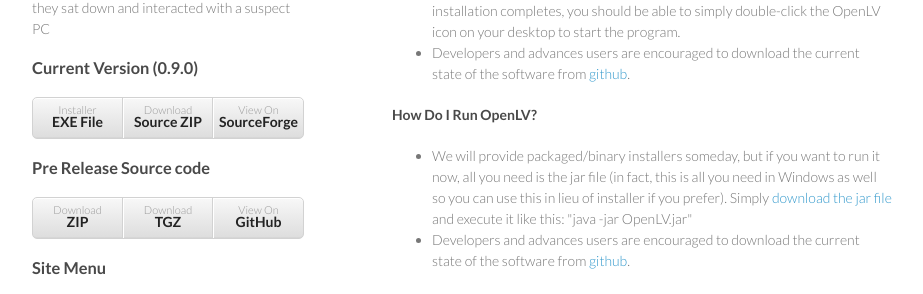
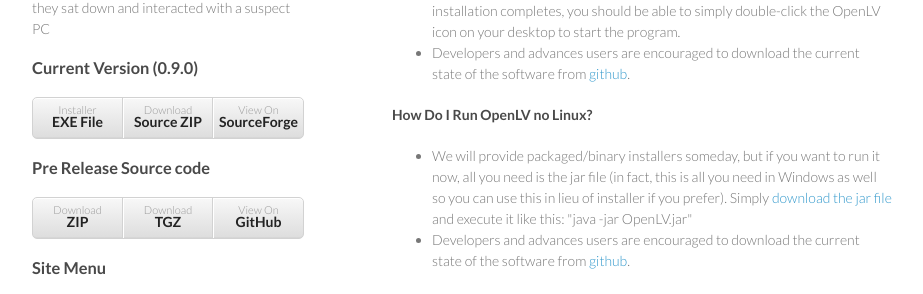
Before and after one commit to tvidas/OpenLV, a Jekyll site: the page built from faq.html, in a window 1280 px wide and 900 px high, scrolled down 900 px. Shown: the part 154-448 px from the top of the window, without its empty margins (178-1101 px from the left). Built offline with Jekyll 4.4.1, drawn with Linux system fonts in a browser that asks for light colours.

Commit message:
updates faq to reflect state of linux installer (does not exist :)

```diff
--- a/faq.html
+++ b/faq.html
@@ -121,7 +121,7 @@
           </ul>
         </p>
 		<a name="How Do I Run OpenLV on Linux?"></a>
-        <h4>How Do I Run OpenLV?</h4>
+        <h4>How Do I Run OpenLV no Linux?</h4>
         <p>
           <ul>
             <li>
```
